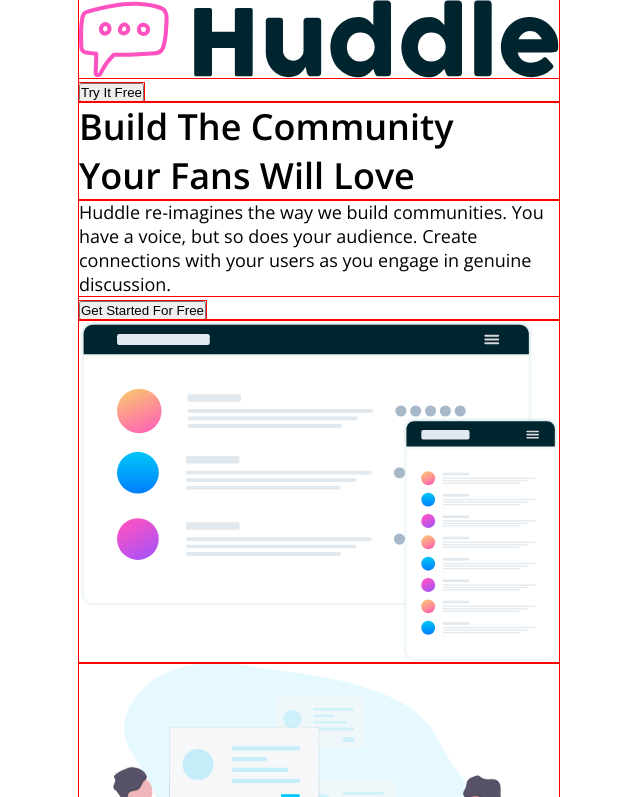
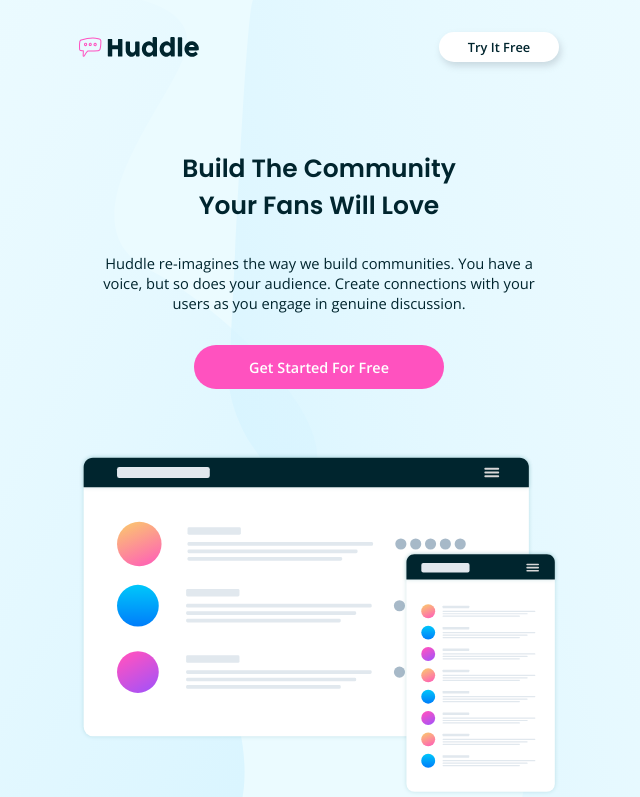
Before and after one commit to njorogejeff/huddle-landing-page-with-alternating-feature-blocks, a plain HTML site: page index.html in a window 1280 px wide. Shown: the top 797 px of the page, without its empty margins (321-961 px from the left). Drawn offline with nearby package versions, Linux system fonts and the light colour scheme.

Commit message:
defined the header section styles for the Huddle Landing Page with Alternating Blocks site

```diff
--- a/css/style.css
+++ b/css/style.css
@@ -15,13 +15,14 @@
     margin: 0;
     padding: 0;
     box-sizing: border-box;
-    outline: 1px solid red;
+    /* outline: 1px solid red; */
 }
 body {
-    font-family: 'Poppins', sans-serif;
     font-family: 'Open Sans', sans-serif;
     font-weight: 400;
     font-size: 18px;
+    text-align: center;
+    color: var(--grayish-blue);
     max-width: 480px;
     width: 90%;
     margin: 0 auto;
@@ -30,8 +31,81 @@ img {
     display: block;
     width: 100%;
 }
+button {
+    background-color: var(--pink);
+    color: hsl(0, 0%, 100%);
+    font-family: 'Open Sans', sans-serif;
+    font-size: .9rem;
+    font-weight: 700;
+    border: none;
+    border-radius: 24px;
+    width: 250px;
+    padding: .8rem 2rem;
+}
 li {
     list-style-type: none;
 }
+h1 {
+    font-size: 1.56rem;
+    margin-bottom: 1.8rem;
+}
+p {
+    font-size: 14.7px;
+}
+.heading {
+    font-family: 'Poppins', sans-serif;
+    font-weight: 600;
+    color: var(--very-dark-cyan);
+}
 
 /* Huddle Landing Page Styles */
+body::before {
+    content: '';
+    position: absolute;
+    top: 0;
+    left: 0;
+    width: 100%;
+    height: 100vh;
+    background: url('../images/bg-hero-mobile.svg') center top no-repeat;
+    background-size: cover;
+    background-color: var(--very-pale-cyan);
+    z-index: -1;
+}
+#huddle__header {
+    min-height: 100vh;
+    position: relative;
+    padding-top: 2rem;
+}
+.header__intro {
+    display: flex;
+    justify-content: space-between;
+    align-items: center;
+    margin-bottom: 5.5rem;
+}
+.header__logo {
+    width: 120px;
+    height: 100%;
+}
+.header__btn {
+    background-color: hsl(0, 0%, 100%);
+    color: var(--very-dark-cyan);
+    font-size: .8rem;
+    width: 120px;
+    height: 30px;
+    padding: unset;
+    box-shadow: 2px 4px 7px 0px hsl(208, 11%, 55%, 0.3);
+}
+.header__content {
+    padding: 0 1.5rem;
+}
+.header__description {
+    color: var(--very-dark-cyan);
+    margin-bottom: 2rem;
+}
+.header__info .huddle__btn {
+    margin-bottom: 4rem;
+}
+.header__mockup img {
+    position: absolute;
+    left: 0;
+}
```
